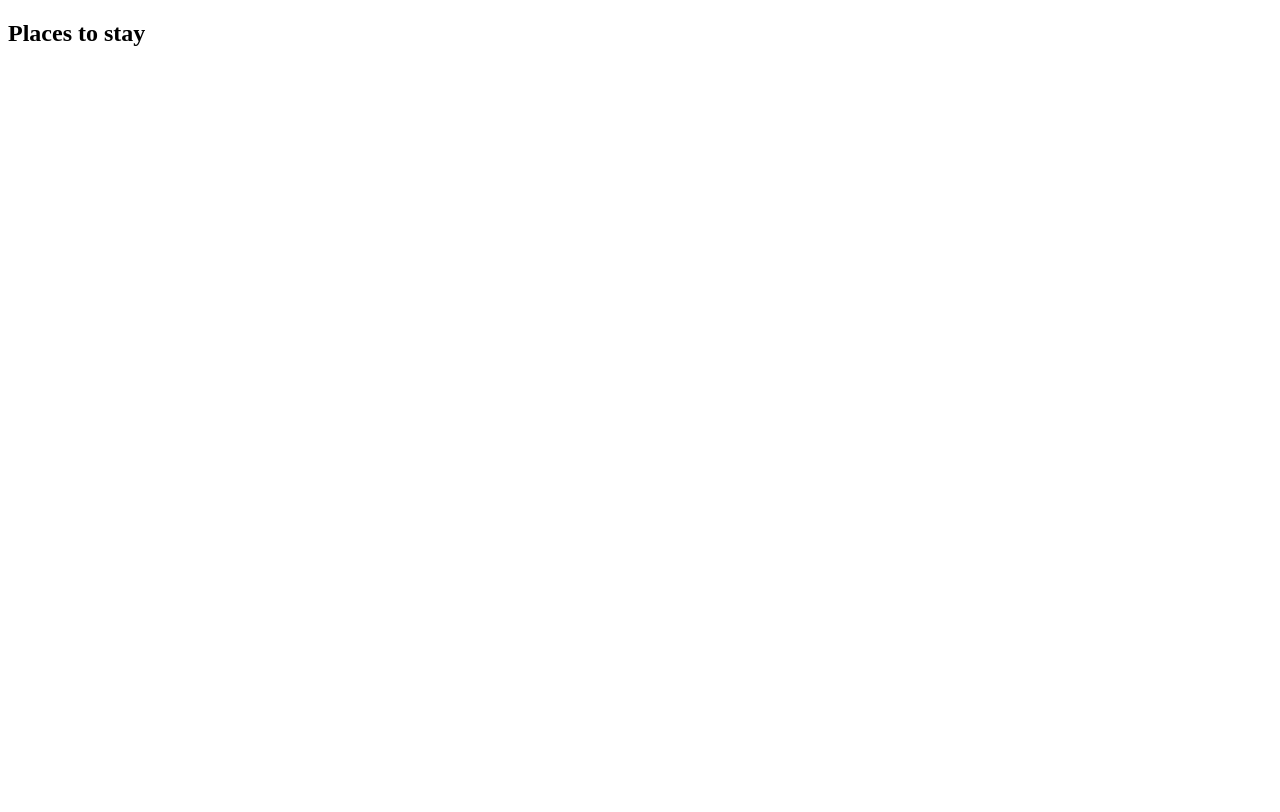
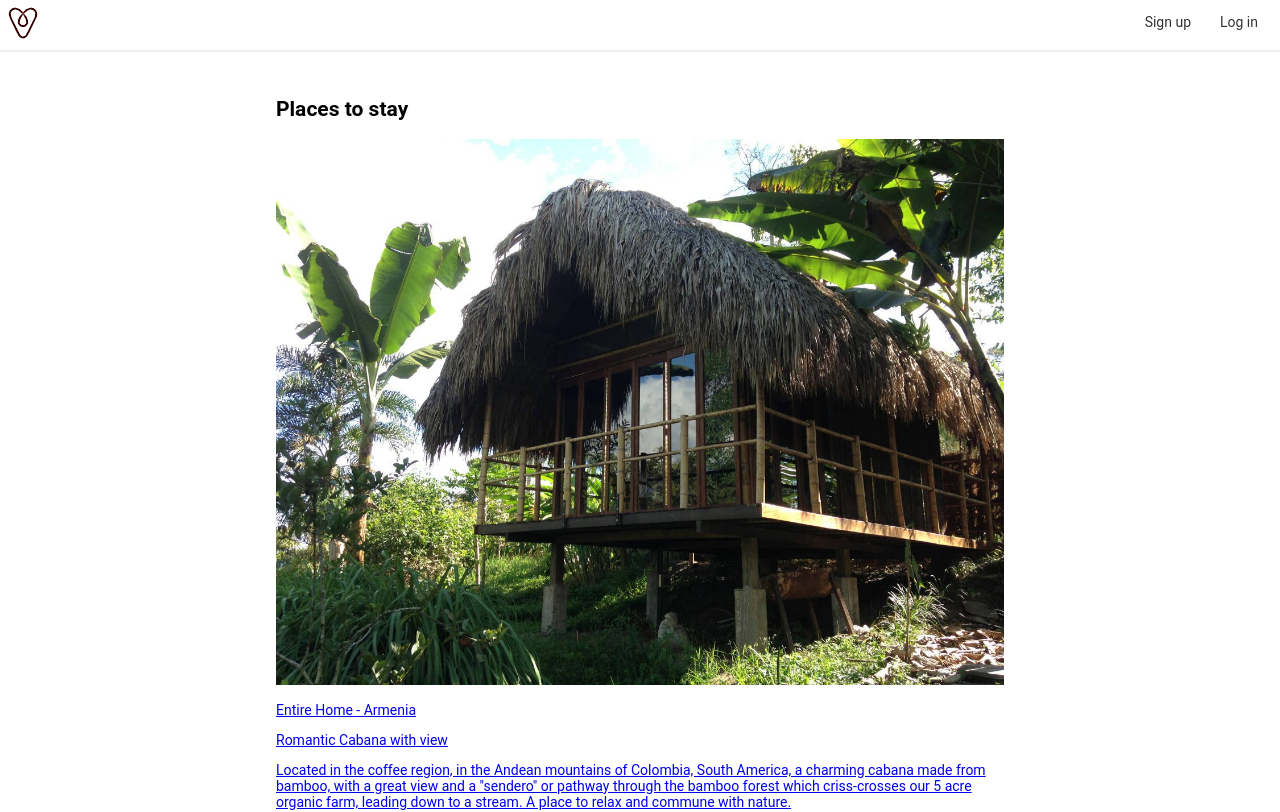
Before and after one commit to neporshiso/next-bnb, a Next.js app: page / in a window 1280 px wide. Shown: the top 812 px of the page. Built offline with nearby package versions, Linux system fonts and the light colour scheme.

Commit message:
completed static list and single property views

```diff
--- /dev/null
+++ b/components/Header.js
@@ -0,0 +1,62 @@
+import Link from "next/link";
+
+const Header = () => (
+    <div className="nav-container">
+        <Link href="/">
+            <a>
+                <img src="/images/logo.png" alt="next-bnb" />
+            </a>
+        </Link>
+
+        <nav>
+            <ul>
+                <li>
+                    <Link href="/register">
+                        <a>Sign up</a>
+                    </Link>
+                </li>
+                <li>
+                    <Link href="login">
+                        <a>Log in</a>
+                    </Link>
+                </li>
+            </ul>
+        </nav>
+
+        <style jsx>{`
+            ul {
+                margin: 0;
+                padding: 0;
+            }
+
+            li {
+                display: block;
+                float: left;
+            }
+
+            a {
+                text-decoration: none;
+                display: block;
+                margin-right: 15px;
+                color: #333;
+            }
+            nav a {
+                padding: 1em 0.5em;
+            }
+            .nav-container {
+                border-bottom: 2px solid #eee;
+                height: 50px;
+            }
+
+            img {
+                float: left;
+            }
+
+            ul {
+                float: right;
+            }
+        `}</style>
+    </div>
+);
+
+export default Header;
--- /dev/null
+++ b/components/House.js
@@ -0,0 +1,23 @@
+import Link from "next/link";
+
+const House = props => {
+    return (
+        <Link href="/houses/[id]" as={"/houses/" + props.id}>
+            <a>
+                <div>
+                    <img src={props.picture} width="100%" alt="House picture" />
+                    <p>
+                        {props.type} - {props.town}
+                    </p>
+                    <p>{props.title}</p>
+                    <p>{props.description}</p>
+                    <p>
+                        {props.rating} ({props.reviewsCount})
+                    </p>
+                </div>
+            </a>
+        </Link>
+    );
+};
+
+export default House;
--- /dev/null
+++ b/components/Layout.js
@@ -0,0 +1,34 @@
+import Header from "./Header";
+
+const Layout = props => {
+    return (
+        <>
+            <Header />
+            <div>
+                <main>{props.content}</main>
+                <style jsx global>{`
+                body {
+                    margin: 0;
+                    font-family: Roboto, -apple-system, BlinkMacSystemFont, Segoe UI, Oxygen, Ubuntu, Cantarell, Fira Sans, Droid Sans, Helvetica Neue, sans-serif;
+                    font-size: 14px;
+                    line-hight: 1.5;
+                    color #333;
+                }
+            `}</style>
+
+                <style jsx>{`
+                    main {
+                        position: relative;
+                        max-width: 56em;
+                        background-color: white;
+                        padding: 2em;
+                        margin: 0 auto;
+                        box-sizing: border-box;
+                    }
+                `}</style>
+            </div>
+        </>
+    );
+};
+
+export default Layout;
--- a/pages/houses.json
+++ b/pages/houses.json
@@ -1,14 +1,37 @@
 [
     {
-        "picture": "/img/houses/1.jpg",
+        "id": "2329",
+        "picture": "/images/houses/1.jpg",
         "type": "Entire Home",
         "town": "Armenia",
         "title": "Romantic Cabana with view",
         "rating": 4.93,
-        "reviewsCount": 248
+        "reviewsCount": 248,
+        "superhost": true,
+        "description": "Located in the coffee region, in the Andean mountains of Colombia, South America, a charming cabana made from bamboo, with a great view and a \"sendero\" or pathway through the bamboo forest which criss-crosses our 5 acre organic farm, leading down to a stream. A place to relax and commune with nature. ",
+        "guests": 0,
+        "bedrooms": 0,
+        "beds": 0,
+        "baths": 0,
+        "amenities": {
+            "wifi": true,
+            "kitchen": false,
+            "heating": false,
+            "freeParking": true
+        },
+        "entirePlace": true,
+        "reviews": [
+            {
+                "user": "Rey",
+                "date": "October 2019",
+                "avatar": "https://a0.muscache.com/im/pictures/user/f854a01b-3acd-452e-ae25-b30bdfc9bf6e.jpg?aki_policy=profile_x_medium",
+                "comment": "Nice place. Little far of a drive and bad road for small cars. Other then that ok and great breakfast."
+            }
+        ]
     },
     {
-        "picture": "/img/houses/2.jpg",
+        "id": "1523",
+        "picture": "/images/houses/2.jpg",
         "type": "Entire Home",
         "town": "Joshua Tree",
         "title": "The Joshua Tree House",
--- a/pages/index.js
+++ b/pages/index.js
@@ -1,15 +1,28 @@
-import houses from './houses.json'
+import houses from "./houses.json";
+import House from "../components/House";
+import Layout from "../components/Layout";
 
-const Index = () => (
+const content = (
     <div>
         <h2>Places to stay</h2>
 
-        <div className='houses'>
+        <div className="houses">
             {houses.map((house, index) => {
-
+                return <House key={index} {...house} />;
             })}
         </div>
+
+        <style jsx>{`
+            .houses {
+                display: grid;
+                grid-template-columns: 50% 50%;
+                grid-template-rows: 300px 300px;
+                grid-gap: 40px;
+            }
+        `}</style>
     </div>
 );
 
+const Index = () => <Layout content={content} />
+
 export default Index;
```
Also changed, not shown: pages/houses/[id].js (added, +36 -0 lines), public/images/logo.png (added).
